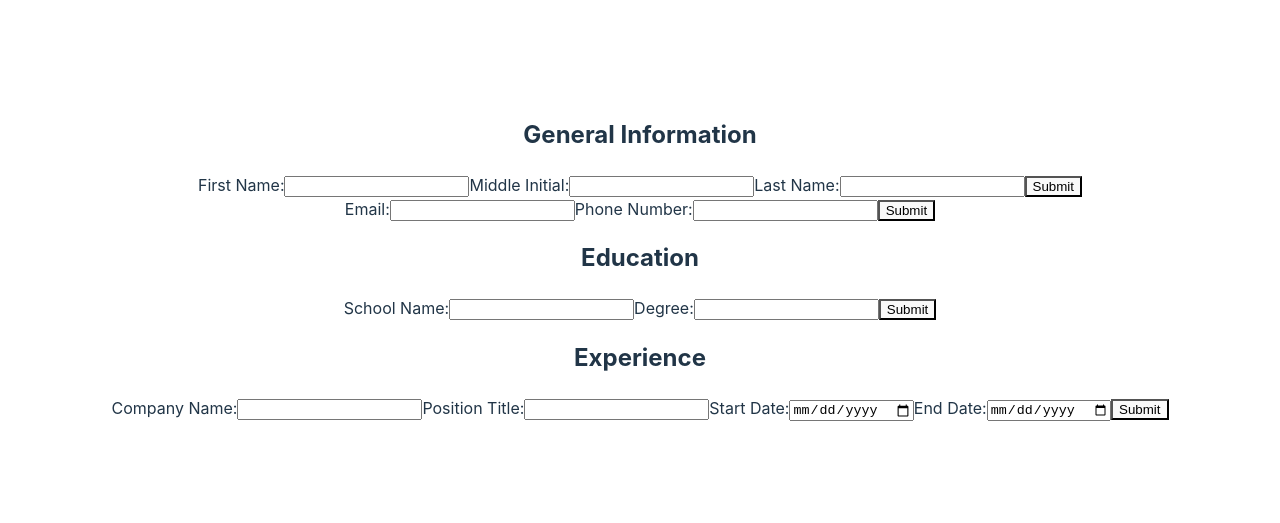
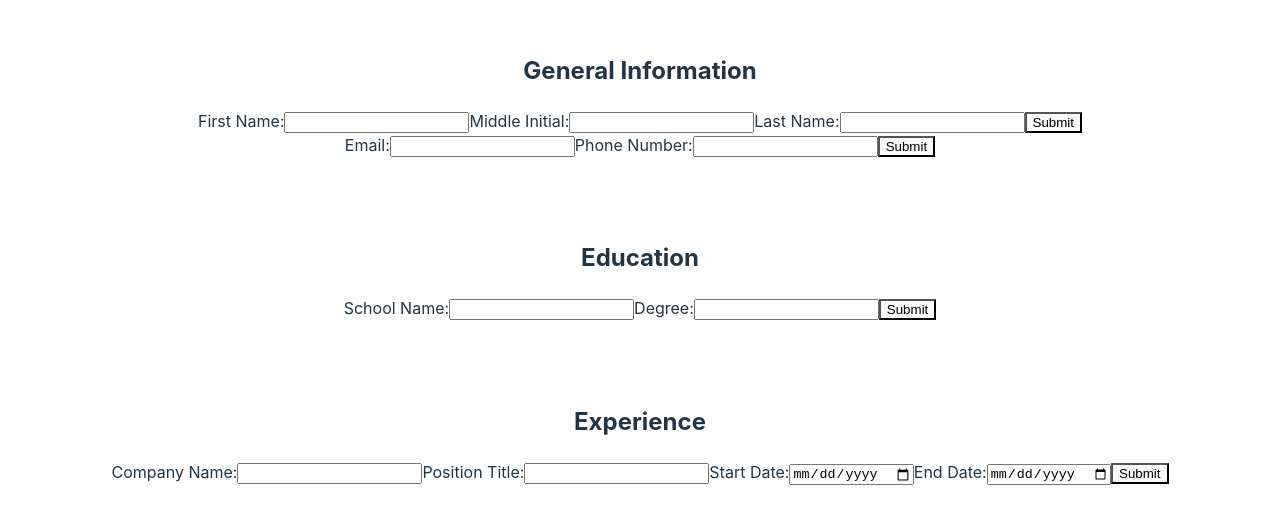
Before and after one commit to CameronTheDeveloper/cv-application, a React app: page / in a window 1280 px wide. Shown: the part 141-664 px from the top of the page. Built offline with nearby package versions, Linux system fonts and the light colour scheme; the HTML template or start-up script is replaced by a standard one.

Commit message:
Add section padding

```diff
--- a/src/styles/Section.css
+++ b/src/styles/Section.css
@@ -0,0 +1,3 @@
+.section {
+    padding: 2rem;
+}
```
